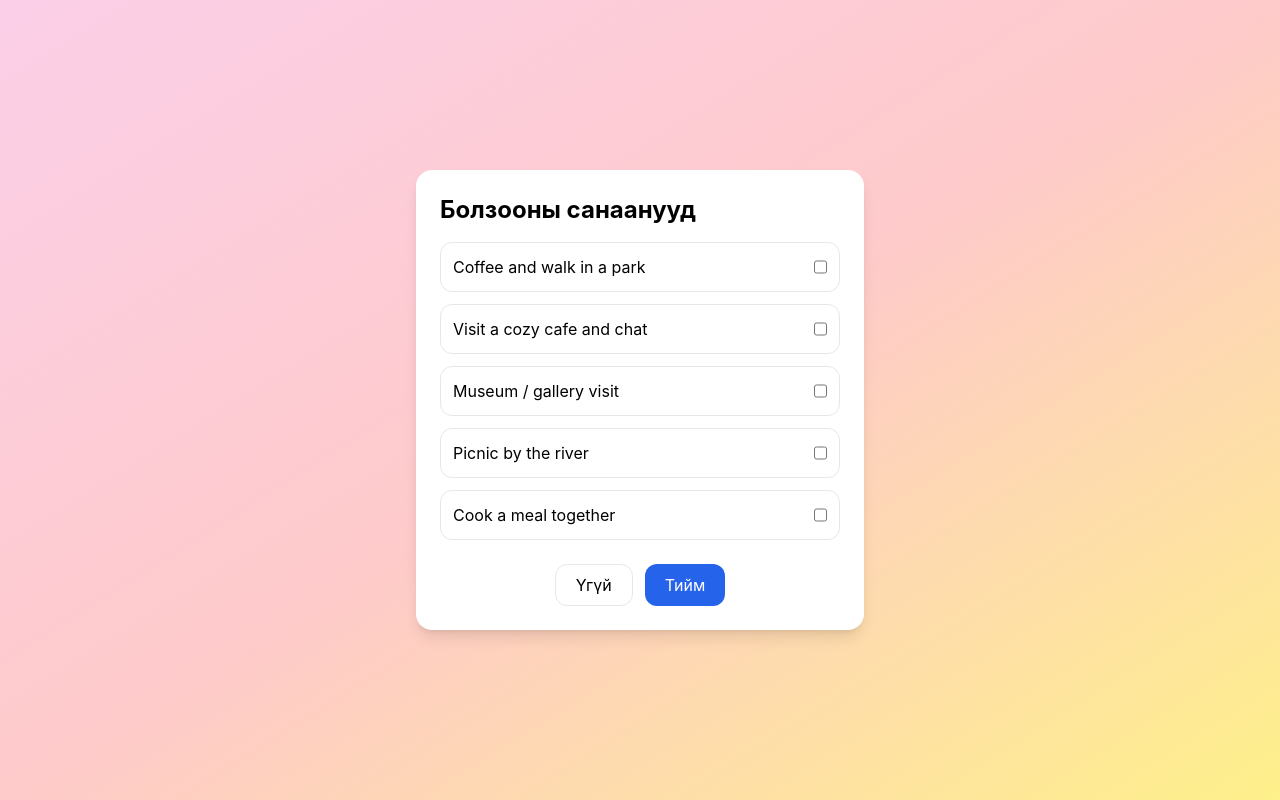
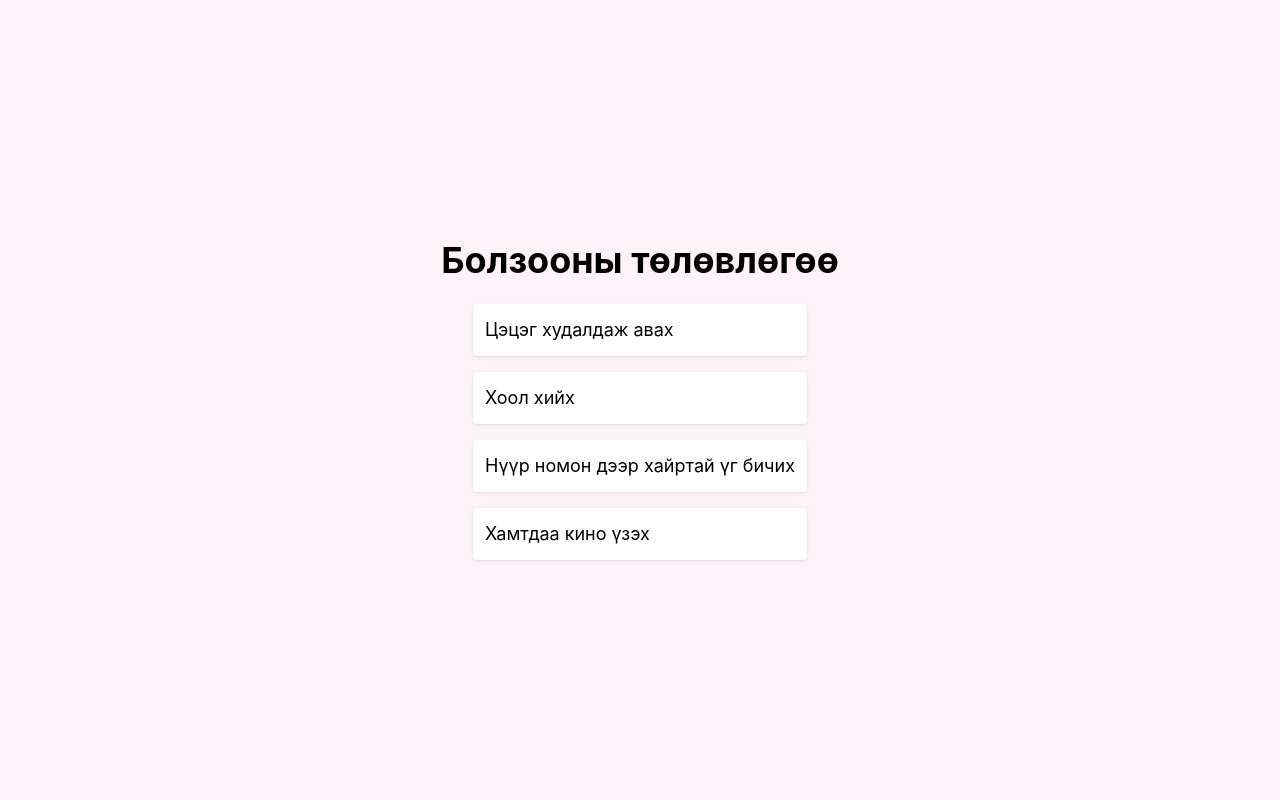
Before and after one commit to dalaiochir/dating_app, a Next.js app: page /plan in a window 1280 px wide. Built offline with nearby package versions, Linux system fonts and the light colour scheme.

Commit message:
upgrade2

```diff
--- a/app/final/page.jsx
+++ b/app/final/page.jsx
@@ -1,47 +1,69 @@
-'use client';
-export const dynamic = 'force-dynamic';
+'use client'; // Client component
 
-import { useEffect } from 'react';
-import { useSearchParams, useRouter } from 'next/navigation';
+import { useSearchParams } from 'next/navigation';
+import { useState, useEffect } from 'react';
+import { motion } from 'framer-motion';
 import confetti from 'canvas-confetti';
 
 export default function FinalPage() {
-  const sp = useSearchParams();
-  const router = useRouter();
-  const ans = sp.get('ans');
-  const ideasRaw = sp.get('ideas') || '';
-  const chosenIndexes = ideasRaw ? ideasRaw.split(',').map(i => parseInt(i)) : [];
+  const searchParams = useSearchParams();
+  const [answer, setAnswer] = useState(null);
 
-  const allIdeas = [
-    'Coffee and walk in a park',
-    'Visit a cozy cafe and chat',
-    'Museum / gallery visit',
-    'Picnic by the river',
-    'Cook a meal together'
-  ];
-
-  useEffect(() => {
-    if(ans === 'yes'){
-      const duration = 1500;
-      const end = Date.now() + duration;
-      (function frame(){
-        confetti({ particleCount: 6, spread: 55, origin: { y: 0.6 } });
-        if(Date.now() < end) requestAnimationFrame(frame);
-      })();
+  const handleAnswer = (ans) => {
+    setAnswer(ans);
+    if (ans === 'yes') {
+      confetti({
+        particleCount: 150,
+        spread: 70,
+        origin: { y: 0.6 },
+      });
     }
-  }, [ans]);
+  };
 
   return (
-    <main className={`min-h-screen flex justify-center items-center ${ans==='yes'? 'bg-gradient-to-br from-pink-400 via-red-300 to-yellow-200':'bg-gray-200'}`}>
-      <div className="w-full max-w-md bg-white/80 backdrop-blur-xl p-8 rounded-2xl shadow-xl">
-        <h2 className="text-3xl font-bold mb-4">Таны хариу баталгаажлаа</h2>
-        <p className="mb-6">Та: <strong>{ans==='yes'?'Тийм':'Үгүй'}</strong> гэж хариулсан.</p>
-        <h3 className="text-xl font-semibold mb-2">Сонгосон санаанууд:</h3>
-        <ul className="list-disc list-inside mb-6">
-          {chosenIndexes.length>0 ? chosenIndexes.map(i=><li key={i}>{allIdeas[i]}</li>): <li>Сонголт хийгдээгүй</li>}
-        </ul>
-        <button onClick={()=>router.push('/')} className="px-4 py-3 bg-blue-600 text-white rounded-xl w-full">Дахин эхлэх</button>
+    <div className="min-h-screen flex flex-col items-center justify-center bg-purple-50 p-4">
+      <motion.h1
+        className="text-4xl font-bold mb-6"
+        initial={{ y: -50, opacity: 0 }}
+        animate={{ y: 0, opacity: 1 }}
+        transition={{ type: 'spring', stiffness: 120 }}
+      >
+        Чи надтай болзоонд явхыг зөвшөөрч байна уу?
+      </motion.h1>
+
+      <div className="flex space-x-4">
+        <motion.button
+          whileHover={{ scale: 1.1 }}
+          whileTap={{ scale: 0.95 }}
+          onClick={() => handleAnswer('yes')}
+          className={`px-6 py-3 rounded text-white font-semibold ${
+            answer === 'yes' ? 'bg-green-500' : 'bg-green-400'
+          }`}
+        >
+          YES
+        </motion.button>
+
+        <motion.button
+          whileHover={{ scale: 1.1 }}
+          whileTap={{ scale: 0.95 }}
+          onClick={() => handleAnswer('no')}
+          className={`px-6 py-3 rounded text-white font-semibold ${
+            answer === 'no' ? 'bg-red-500' : 'bg-red-400'
+          }`}
+        >
+          NO
+        </motion.button>
       </div>
-    </main>
+
+      {answer && (
+        <motion.div
+          className="mt-8 text-xl font-medium"
+          initial={{ opacity: 0 }}
+          animate={{ opacity: 1 }}
+        >
+          Таны сонголт: {answer.toUpperCase()}
+        </motion.div>
+      )}
+    </div>
   );
 }
--- a/app/plan/page.jsx
+++ b/app/plan/page.jsx
@@ -1,47 +1,56 @@
-'use client';
-export const dynamic = 'force-dynamic';
+'use client'; // Client component
 
-import { useState } from 'react';
-import { useRouter, useSearchParams } from 'next/navigation';
+import { useSearchParams } from 'next/navigation';
+import { useEffect, useState } from 'react';
+import { motion } from 'framer-motion';
 
 export default function PlanPage() {
-  const router = useRouter();
-  const sp = useSearchParams();
-  const answer = sp.get('answer') || 'none';
+  const searchParams = useSearchParams();
+  const [activities, setActivities] = useState([]);
 
-  const ideas = [
-    'Coffee and walk in a park',
-    'Visit a cozy cafe and chat',
-    'Museum / gallery visit',
-    'Picnic by the river',
-    'Cook a meal together'
-  ];
-
-  const [chosen, setChosen] = useState([]);
-  const toggle = (i) =>
-    setChosen(prev => prev.includes(i) ? prev.filter(x => x !== i) : [...prev, i]);
-
-  const goFinal = (ans) => {
-    router.push(`/final?ans=${ans}&ideas=${chosen.join(',')}`);
-  };
+  useEffect(() => {
+    // Жишээ: search params-аас тохируулах
+    const planType = searchParams.get('type') || 'romantic';
+    if (planType === 'romantic') {
+      setActivities([
+        'Цэцэг худалдаж авах',
+        'Хоол хийх',
+        'Нүүр номон дээр хайртай үг бичих',
+        'Хамтдаа кино үзэх',
+      ]);
+    } else {
+      setActivities([
+        'Coffee shop-д очих',
+        'Парканд алхах',
+        'Ном унших',
+      ]);
+    }
+  }, [searchParams]);
 
   return (
-    <main className="min-h-screen flex justify-center items-center bg-gradient-to-br from-pink-200 via-red-200 to-yellow-200">
-      <div className="w-full max-w-md bg-white rounded-2xl shadow-lg p-6">
-        <h2 className="text-2xl font-bold mb-4">Болзооны санаанууд</h2>
-        <ul className="space-y-3 mb-6">
-          {ideas.map((it, i) => (
-            <li key={i} className="flex justify-between p-3 border rounded-xl">
-              <span>{it}</span>
-              <input type="checkbox" checked={chosen.includes(i)} onChange={() => toggle(i)} />
-            </li>
-          ))}
-        </ul>
-        <div className="flex justify-center gap-3">
-          <button onClick={() => goFinal('no')} className="px-5 py-2 border rounded-xl">Үгүй</button>
-          <button onClick={() => goFinal('yes')} className="px-5 py-2 bg-blue-600 text-white rounded-xl">Тийм</button>
-        </div>
-      </div>
-    </main>
+    <div className="min-h-screen flex flex-col items-center justify-center bg-pink-50 p-4">
+      <motion.h1
+        className="text-4xl font-bold mb-6"
+        initial={{ y: -50, opacity: 0 }}
+        animate={{ y: 0, opacity: 1 }}
+        transition={{ type: 'spring', stiffness: 120 }}
+      >
+        Болзооны төлөвлөгөө
+      </motion.h1>
+
+      <ul className="space-y-4 text-lg">
+        {activities.map((act, i) => (
+          <motion.li
+            key={i}
+            initial={{ x: -20, opacity: 0 }}
+            animate={{ x: 0, opacity: 1 }}
+            transition={{ delay: i * 0.1 }}
+            className="bg-white p-3 rounded shadow"
+          >
+            {act}
+          </motion.li>
+        ))}
+      </ul>
+    </div>
   );
 }
```
